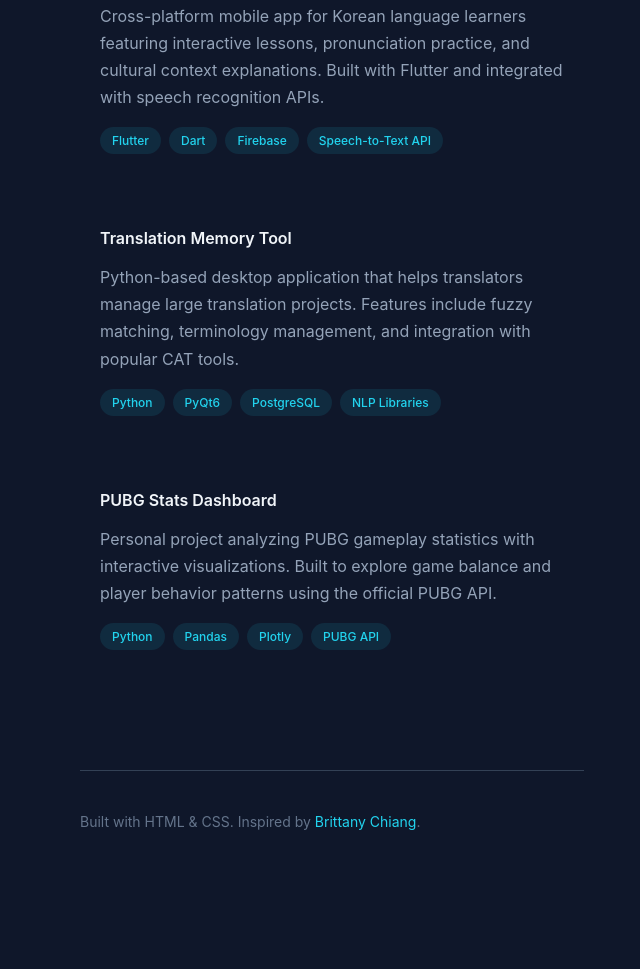
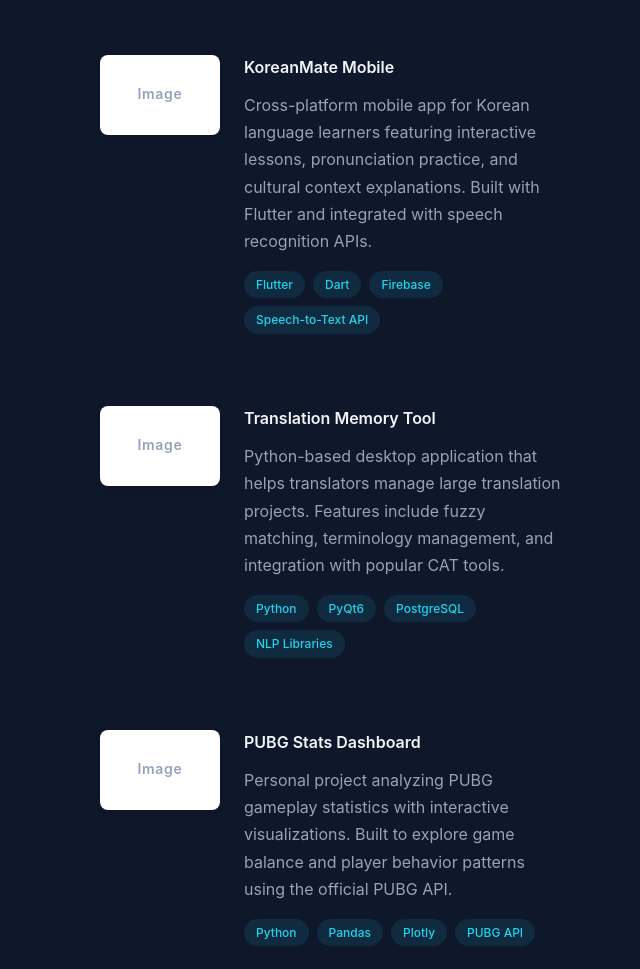
Before and after one commit to Hyunsang-coder/hyunsang-coder.github.io, a plain HTML site: page index.html in a window 1280 px wide. Shown: the part 2460-3429 px from the top of the page, without its empty margins (544-1184 px from the left). Before the commit the page ends 3334 px from the top, so only its background shows below. Drawn offline with Linux system fonts and the light colour scheme.

Commit message:
Image section for a project

```diff
--- a/index.html
+++ b/index.html
@@ -160,13 +160,17 @@
                     </div>
                     <div class="section-content">
                         <div class="project-item">
+                            <div class="project-image-placeholder">Image</div>
+                            <div class="project-content">
                                 <div class="project-header">
                                     <h3 class="project-title">
                                         <a href="#" class="project-link">GameTranslate Pro</a>
                                     </h3>
                                 </div>
-                            <p class="project-description">A Unity plugin that automates the translation workflow for
-                                game developers. Features include real-time translation API integration, context-aware
+                                <p class="project-description">A Unity plugin that automates the translation workflow
+                                    for
+                                    game developers. Features include real-time translation API integration,
+                                    context-aware
                                     suggestions, and collaborative review tools for translation teams.</p>
                                 <div class="project-skills">
                                     <span class="skill-tag">Unity</span>
@@ -175,8 +179,11 @@
                                     <span class="skill-tag">SQLite</span>
                                 </div>
                             </div>
+                        </div>
 
                         <div class="project-item">
+                            <div class="project-image-placeholder">Image</div>
+                            <div class="project-content">
                                 <div class="project-header">
                                     <h3 class="project-title">
                                         <a href="#" class="project-link">KoreanMate Mobile</a>
@@ -192,8 +199,11 @@
                                     <span class="skill-tag">Speech-to-Text API</span>
                                 </div>
                             </div>
+                        </div>
 
                         <div class="project-item">
+                            <div class="project-image-placeholder">Image</div>
+                            <div class="project-content">
                                 <div class="project-header">
                                     <h3 class="project-title">
                                         <a href="#" class="project-link">Translation Memory Tool</a>
@@ -209,21 +219,26 @@
                                     <span class="skill-tag">NLP Libraries</span>
                                 </div>
                             </div>
+                        </div>
 
                         <div class="project-item">
+                            <div class="project-image-placeholder">Image</div>
+                            <div class="project-content">
                                 <div class="project-header">
                                     <h3 class="project-title">
                                         <a href="#" class="project-link">PUBG Stats Dashboard</a>
                                     </h3>
                                 </div>
                                 <p class="project-description">Personal project analyzing PUBG gameplay statistics with
-                                interactive visualizations. Built to explore game balance and player behavior patterns
+                                    interactive visualizations. Built to explore game balance and player behavior
+                                    patterns
                                     using the official PUBG API.</p>
                                 <div class="project-skills">
                                     <span class="skill-tag">Python</span>
                                     <span class="skill-tag">Pandas</span>
                                     <span class="skill-tag">Plotly</span>
                                     <span class="skill-tag">PUBG API</span>
+                                </div>
                             </div>
                         </div>
                     </div>
--- a/style.css
+++ b/style.css
@@ -263,6 +263,9 @@ body {
 
 /* 프로젝트 섹션 */
 .project-item {
+    display: flex;
+    align-items: flex-start;
+    gap: 24px;
     padding: 20px;
     border-radius: 8px;
     margin-bottom: 32px;
@@ -272,6 +275,28 @@ body {
 .project-item:hover {
     background-color: rgba(30, 41, 59, 0.5);
     box-shadow: 0 4px 20px rgba(0, 0, 0, 0.3);
+}
+
+.project-image-placeholder {
+    width: 120px;
+    height: 80px;
+    background: #fff;
+    border-radius: 8px;
+    box-shadow: 0 2px 8px rgba(0, 0, 0, 0.10);
+    flex-shrink: 0;
+    display: flex;
+    align-items: center;
+    justify-content: center;
+    color: #94a3b8;
+    font-size: 14px;
+    font-weight: 600;
+    letter-spacing: 0.05em;
+}
+
+.project-content {
+    flex: 1;
+    display: flex;
+    flex-direction: column;
 }
 
 .project-header {
```
Lines whose indentation alone changed are shown as unchanged.
